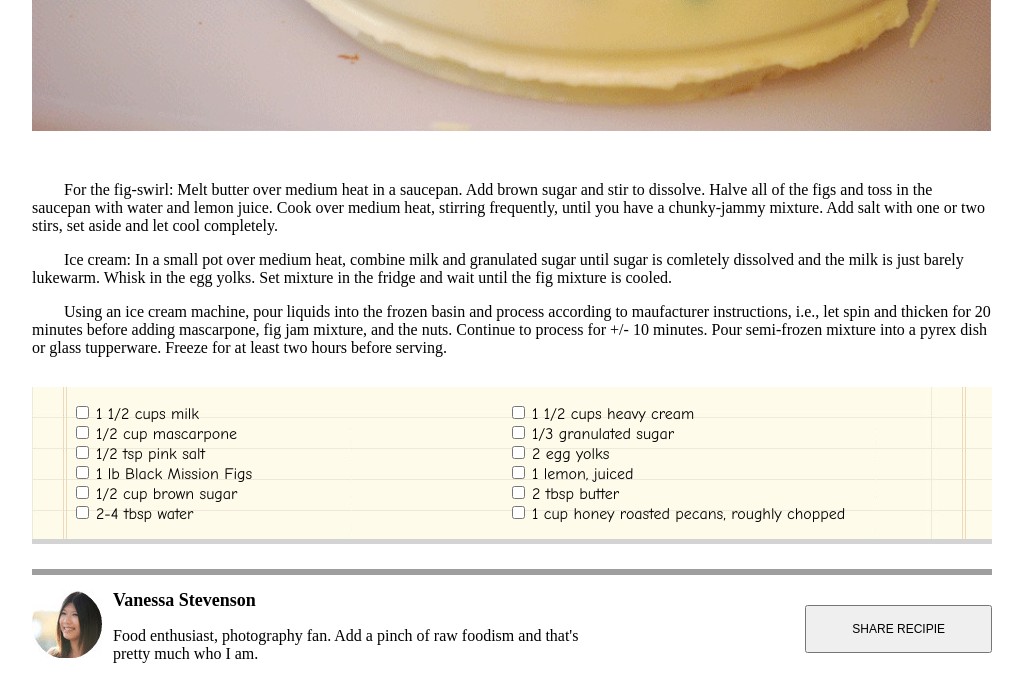
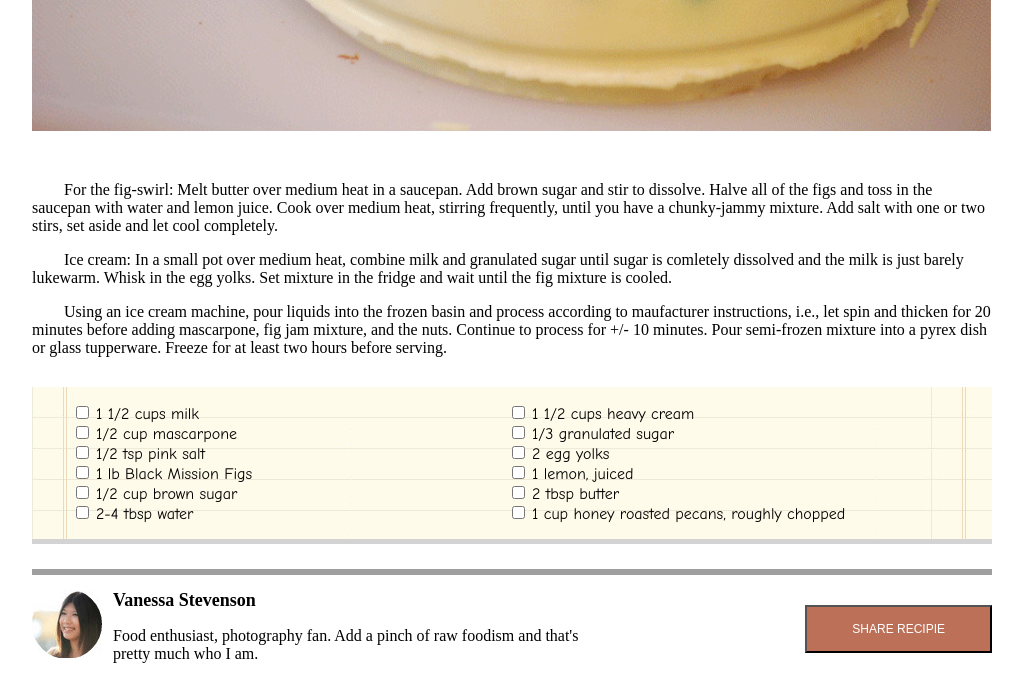
Before and after one commit to VergilPrime/chocolate-pizza, a plain HTML site: page index.html in a window 1280 px wide. Shown: the part 701-1388 px from the top of the page, without its empty margins (128-1151 px from the left). Drawn offline with Linux system fonts and the light colour scheme; grey boxes are pictures that could not be loaded.

Commit message:
changed button color

```diff
--- a/styles.css
+++ b/styles.css
@@ -158,6 +158,8 @@ button {
   padding: 15px 45px;
   margin-top: 15px;
   font-size: 12px;
+  background-color: rgb(188, 112, 88);
+  color: white;
 }
 
 footer>img {
```
